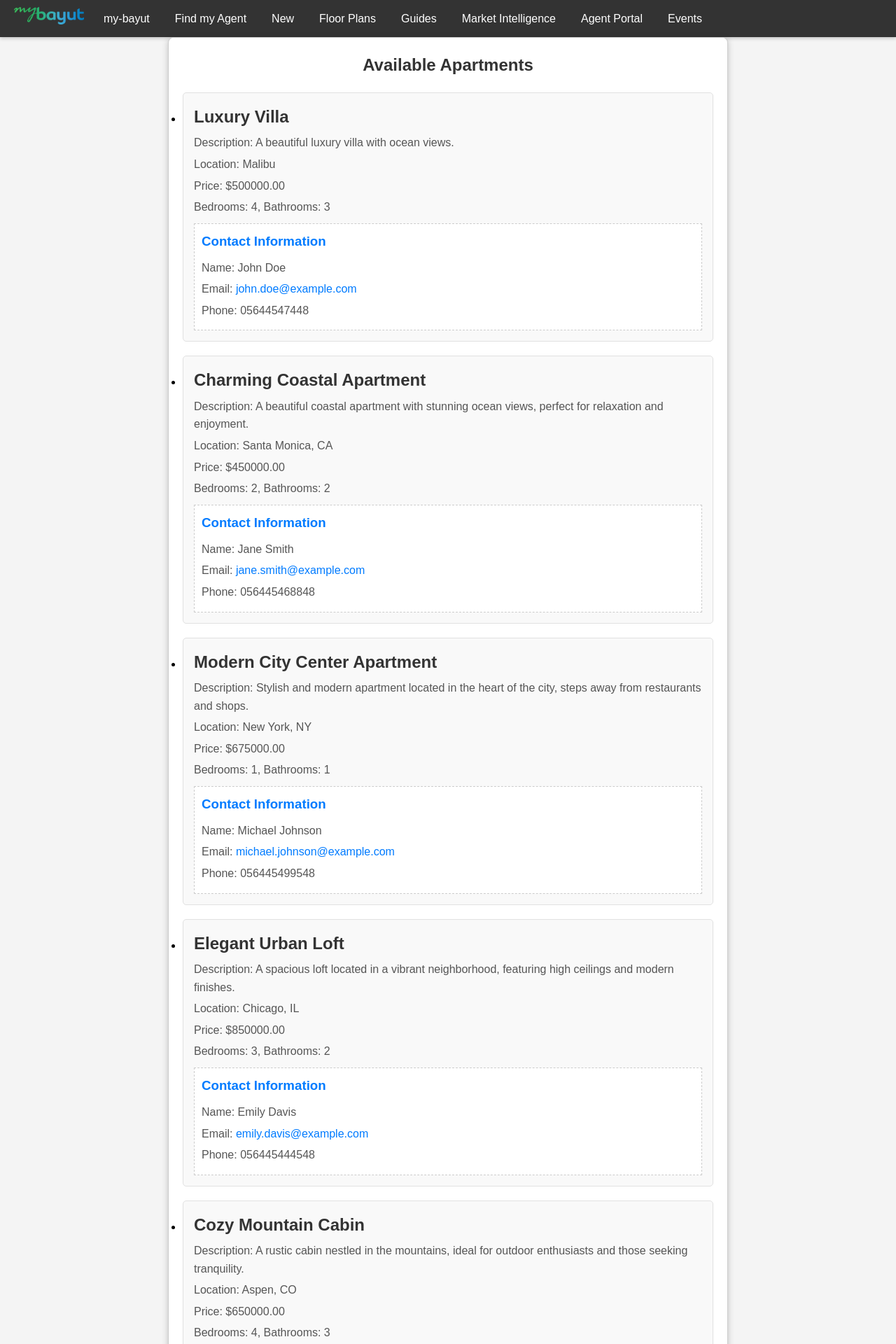
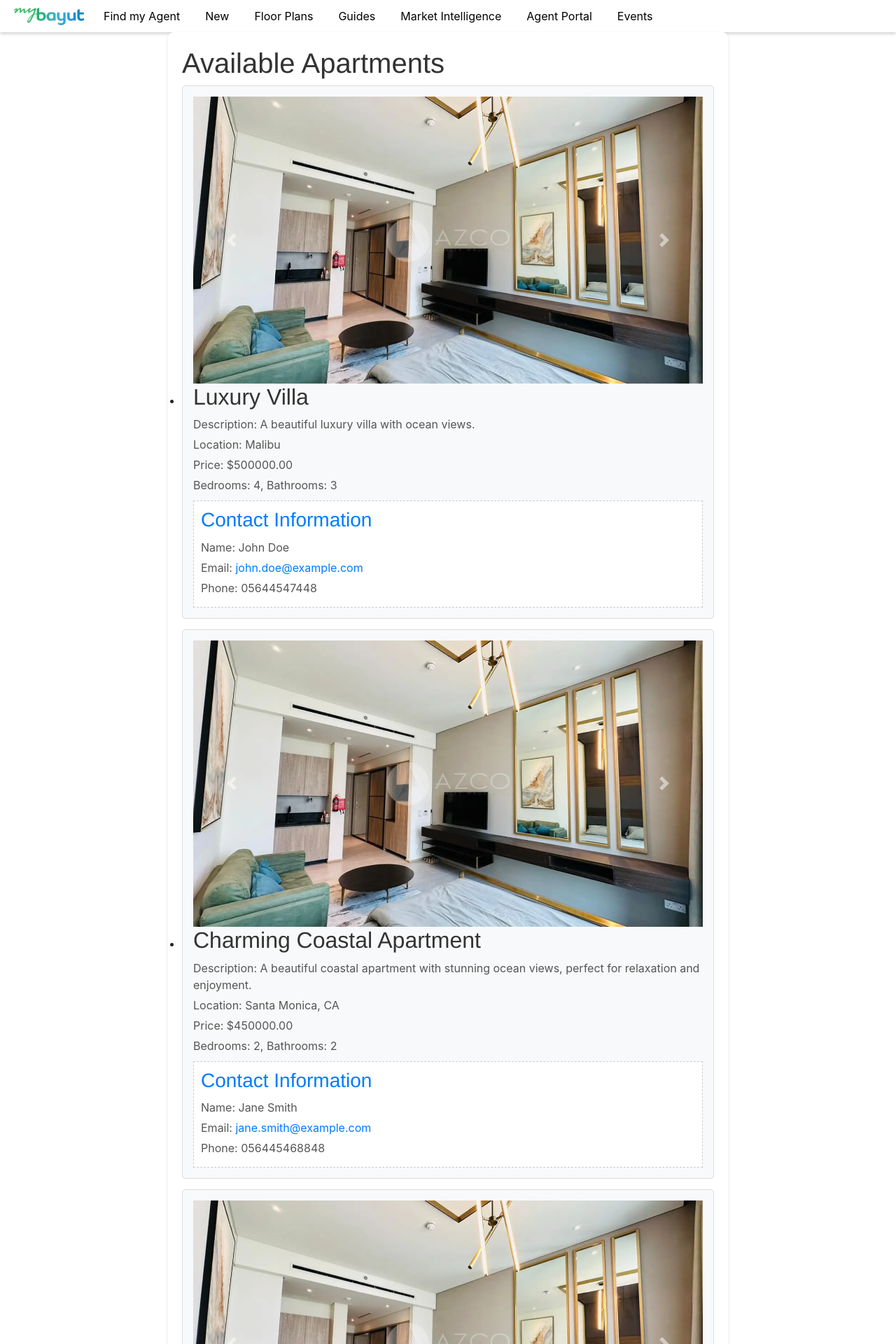
Before and after one commit to keroles-naeem/Get-Apartment, a Django app: template apartments_project/apartments_app/templates/apartment_list.html in a window 1280 px wide. Shown: the top 1920 px of the page at 70% size. Run offline with Django 5.2, Linux system fonts and the light colour scheme; the template is opened without the code that fills it: values that come from a table or form of the project are taken from there, others are empty; data comes from the database, SQL or seed files in the repository; some libraries are stand-ins or nearby versions.

Commit message:
updating Style

```diff
--- a/apartments_project/apartments_app/static/css/style.css
+++ b/apartments_project/apartments_app/static/css/style.css
@@ -7,26 +7,65 @@
 
 /* General body styles */
 body {
-    font-family: Arial, sans-serif; /* Use system default sans-serif font */
-    background-color: #f4f4f4; /* Light background for better visibility */
-    line-height: 1.6; /* Improve readability with line height */
+    font-family: Arial, sans-serif;
+    background-color: #f4f4f4; /* Light background for contrast */
+    line-height: 1.6; /* Improved readability */
+}
+
+/* Navigation styles */
+nav {
+    background-color: #ffff; /* Dark background for navigation */
+    padding: 10px 20px; /* Padding around the navigation */
+    box-shadow: 0 2px 5px rgba(0, 0, 0, 0.2); /* Soft shadow for depth */
+}
+
+nav ul {
+    list-style: none; /* Remove bullets from the list */
+    display: flex; /* Use flexbox for horizontal layout */
+    align-items: center; /* Vertical alignment for items */
+    justify-content: flex-start; /* Align items to the left */
+    margin: 0; /* Reset margin on ul */
+}
+
+nav li {
+    margin-right: 20px; /* Space between list items */
+}
+
+nav li img {
+    max-width: 100px; /* Constrain logo size */
+    height: auto; /* Maintain aspect ratio */
+}
+
+nav a {
+    color: black; /* White text for links */
+    text-decoration: none; /* Remove underline */
+    font-size: 16px; /* Font size for navigation links */
+    padding: 8px; /* Padding around links */
+    transition: background-color 0.3s ease, color 0.3s ease; /* Smooth transition for hover effect */
+}
+
+nav a:hover {
+    color: #67A1A6; /* Lighter text color on hover */
+    border-radius: 4px; /* Slightly round corners */
+    text-decoration: none;
+
 }
 
 /* Section styling */
 section {
-    max-width: 600px;
-    margin: 20px auto; /* Center the section with top/bottom margin */
-    background: white; /* White background for clear contrast */
-    padding: 20px; /* Inner padding for content */
-    border-radius: 8px; /* Rounded corners */
-    box-shadow: 0 2px 10px rgba(0, 0, 0, 0.2); /* Soft shadow for elevation */
+    max-width: 800px; /* Set a max width for the list */
+    margin: auto; /* Center the section */
+    background: white;
+    padding: 20px;
+    border-radius: 8px;
+    box-shadow: 0 2px 5px rgba(0, 0, 0, 0.1); /* Soft shadow for elevation */
 }
 
 /* Heading styles */
-h1 {
-    text-align: center; /* Center the title */
-    color: #333; /* Dark grey color for better readability */
-    margin-bottom: 20px; /* Space below the heading */
+h1, h2, h3 {
+    color: #333; /* Darker color for headings */
+    margin-bottom: 15px; /* Space below headings */
+    font-family: 'Helvetica Neue', Arial, sans-serif; /* Use a more modern font */
 }
 
 /* Form styles */
@@ -103,63 +135,16 @@
     color: #555; /* Dark grey for description text */
 }
 
-/* Navigation styles */
-nav {
-    background-color: #333; /* Dark background for navigation */
-    padding: 10px 20px; /* Padding around the navigation */
-    box-shadow: 0 2px 5px rgba(0, 0, 0, 0.2); /* Soft shadow for depth */
-}
-
-/* Navigation list styles */
-nav ul {
-    list-style: none; /* Remove bullets from the list */
-    display: flex; /* Use flexbox for horizontal layout */
-    align-items: center; /* Vertical alignment for items */
-    justify-content: flex-start; /* Align items to the left */
-}
-
-/* List item styles */
-nav li {
-    margin-right: 20px; /* Space between list items */
-}
-
-/* Logo styles */
-nav li img {
-    max-width: 100px; /* Constrain logo size */
-    height: auto; /* Maintain aspect ratio */
+/* Contact Information Styles */
+.contact-info {
+    margin-top: 10px; /* Space above contact information */
+    padding: 10px;
+    border: 1px dashed #ccc; /* Dashed border for contact info */
+    background-color: #fff; /* White background for contact info */
 }
 
 /* Link styles */
-nav a {
-    color: white; /* White text for links */
-    text-decoration: none; /* Remove underline */
-    font-size: 16px; /* Font size for navigation links */
-    padding: 8px; /* Padding around links */
-    transition: background-color 0.3s ease, color 0.3s ease; /* Smooth transitions */
+a {
+    color: #007bff; /* Link color */
+    text-decoration: none; /* Remove underline from links */
 }
-
-/* Hover effect for links */
-nav a:hover {
-    background-color: #555; /* Darker background on hover */
-    color: #ddd; /* Lighter text color on hover */
-    border-radius: 4px; /* Slightly round corners for visual feedback */
-}
-footer {
-    background-color: #f8f9fa; /* Light grey background */
-    color: #333; /* Dark text color for better contrast */
-    display: flex; /* Use flexbox for layout */
-    justify-content: space-between; /* Space out logo and copyright text */
-    align-items: center; /* Center items vertically */
-    padding: 20px; /* Padding for some space around the content */
-    border-top: 1px solid #e7e7e7; /* Light top border for separation */
-}
-
-.footer-logo img {
-    max-width: 150px; /* Limit the logo width */
-    height: auto; /* Maintain aspect ratio */
-}
-
-.footer-copy p {
-    margin: 0; /* Remove default margin */
-    font-size: 14px; /* Set font size for the copyright text */
-}
--- a/apartments_project/apartments_app/templates/apartment_list.html
+++ b/apartments_project/apartments_app/templates/apartment_list.html
@@ -9,6 +9,29 @@
         <ul>
             {% for apartment in apartments %}
             <li class="apartment">
+          <!-- Carousel -->
+          <div id="myCarousel" class="carousel slide" data-ride="carousel">
+            <div class="carousel-inner">
+                <div class="carousel-item active ratio-16x9">
+                    <img src="{% static 'img/sample1.webp' %}" class="d-block w-100 " alt="First slide">
+                </div>
+                <div class="carousel-item ratio-16x9">
+                    <img src="{% static 'img/sample2.webp' %}" class="d-block w-100 " alt="Second slide">
+                </div>
+                <div class="carousel-item ratio-16x9">
+                    <img src="{% static 'img/sample3.webp' %}" class="d-block w-100 " alt="Third slide">
+                </div>
+            </div>
+            <a class="carousel-control-prev" href="#myCarousel" role="button" data-slide="prev">
+                <span class="carousel-control-prev-icon" aria-hidden="true"></span>
+                <span class="sr-only">Previous</span>
+            </a>
+            <a class="carousel-control-next" href="#myCarousel" role="button" data-slide="next">
+                <span class="carousel-control-next-icon" aria-hidden="true"></span>
+                <span class="sr-only">Next</span>
+            </a>
+        </div>
+        <!-- End of Carousel -->
                 <h2>{{ apartment.title }}</h2>
                 <p>Description: {{ apartment.description }}</p>
                 <p>Location: {{ apartment.location }}</p>
@@ -33,49 +56,44 @@
     {% else %}
         <p>No apartments available at this time.</p>
     {% endif %}
+      <!-- Pagination controls -->
+      <nav aria-label="Page navigation">
+        <ul class="pagination">
+            {% if apartments.has_previous %}
+                <li class="page-item">
+                    <a class="page-link" href="?page=1" aria-label="First">
+                        <span aria-hidden="true">&laquo;&laquo;</span>
+                    </a>
+                </li>
+                <li class="page-item">
+                    <a class="page-link" href="?page={{ apartments.previous_page_number }}" aria-label="Previous">
+                        <span aria-hidden="true">&laquo;</span>
+                    </a>
+                </li>
+            {% endif %}
+
+            {% for num in apartments.paginator.page_range %}
+                {% if apartments.number == num %}
+                    <li class="page-item active" aria-current="page"><span class="page-link">{{ num }}</span></li>
+                {% else %}
+                    <li class="page-item"><a class="page-link" href="?page={{ num }}">{{ num }}</a></li>
+                {% endif %}
+            {% endfor %}
+
+            {% if apartments.has_next %}
+                <li class="page-item">
+                    <a class="page-link" href="?page={{ apartments.next_page_number }}" aria-label="Next">
+                        <span aria-hidden="true">&raquo;</span>
+                    </a>
+                </li>
+                <li class="page-item">
+                    <a class="page-link" href="?page={{ apartments.paginator.num_pages }}" aria-label="Last">
+                        <span aria-hidden="true">&raquo;&raquo;</span>
+                    </a>
+                </li>
+            {% endif %}
+        </ul>
+    </nav>
 </section>
 
-<style>
-    #apartment-list {
-        max-width: 800px; /* Set a max width for the list */
-        margin: auto; /* Center the list in the page */
-        padding: 20px;
-        border: 1px solid #ccc; /* Border around the section */
-        border-radius: 8px; /* Rounded corners for the section */
-    }
-
-    .apartment {
-        margin-bottom: 20px; /* Space between each apartment listing */
-        padding: 15px;
-        border: 1px solid #e1e1e1; /* Border around each apartment */
-        border-radius: 5px; /* Rounded corners for each listing */
-        background-color: #f9f9f9; /* Light background color */
-    }
-
-    .contact-info {
-        margin-top: 10px; /* Space above contact information */
-        padding: 10px;
-        border: 1px dashed #ccc; /* Dashed border for contact info */
-        background-color: #fff; /* White background for contact info */
-    }
-
-    h1, h2, h3 {
-        color: #333; /* Darker color for headings */
-    }
-
-    p {
-        margin: 5px 0; /* Space between paragraphs */
-        color: #555; /* Lighter text color for paragraphs */
-    }
-
-    a {
-        color: #007bff; /* Link color */
-        text-decoration: none; /* Remove underline from links */
-    }
-
-    a:hover {
-        text-decoration: underline; /* Underline links on hover */
-    }
-</style>
-
 {% endblock %}
--- a/apartments_project/apartments_app/templates/base.html
+++ b/apartments_project/apartments_app/templates/base.html
@@ -7,24 +7,33 @@
     <meta name="viewport" content="width=device-width, initial-scale=1.0">
     <title>Apartment Search</title>
 
+    <!-- Preload CSS for better performance -->
+    <link rel="preload" as="style" href="{% static 'css/style.css' %}" onload="this.rel='stylesheet'" />
+    <noscript>
+        <link rel="stylesheet" href="{% static 'css/style.css' %}"> <!-- Fallback for browsers with JS disabled -->
+    </noscript>
 
-    <!-- Include your CSS files here -->
-    <link
-      rel="preload"
-      as="style"
-      href="{% static 'css/style.css' %}"
-      onload="this.rel = 'stylesheet'"
-    />
-
+    <!-- Bootstrap CSS -->
+    <link rel="stylesheet" href="https://stackpath.bootstrapcdn.com/bootstrap/4.5.2/css/bootstrap.min.css">
 </head>
 
-  <body>
-    <!--Header content-->
+<body>
+    <!-- Header content -->
     {% include 'partials/_header.html' %}
 
-    <main>{% block content %} {% endblock %}</main>
+    <main>
+        {% block content %} {% endblock %}
+    </main>
 
-    <!--Footer content-->
+    <!-- Footer content -->
     {% include 'partials/_footer.html' %}
-  </body>
+
+    <!-- jQuery and Bootstrap JS -->
+    <script src="https://code.jquery.com/jquery-3.5.1.slim.min.js"></script>
+    <script src="https://cdn.jsdelivr.net/npm/@popperjs/core@2.9.2/dist/umd/popper.min.js"></script>
+    <script src="https://stackpath.bootstrapcdn.com/bootstrap/4.5.2/js/bootstrap.min.js"></script>
+
+    <!-- Optional: Custom script section for future scripts -->
+    {% block scripts %} {% endblock %}
+</body>
 </html>
--- a/apartments_project/apartments_app/templates/partials/_footer.html
+++ b/apartments_project/apartments_app/templates/partials/_footer.html
@@ -6,4 +6,25 @@
   <article class="footer-copy">
     <p>Copyright &copy; Keroles Naeem</p>
   </article>
+  <style>
+    footer {
+      background-color: #f8f9fa; /* Light grey background */
+      color: #333; /* Dark text color for better contrast */
+      display: flex; /* Use flexbox for layout */
+      justify-content: space-between; /* Space out logo and copyright text */
+      align-items: center; /* Center items vertically */
+      padding: 20px; /* Padding for some space around the content */
+      border-top: 1px solid #e7e7e7; /* Light top border for separation */
+    }
+
+    .footer-logo img {
+      max-width: 150px; /* Limit the logo width */
+      height: auto; /* Maintain aspect ratio */
+    }
+
+    .footer-copy p {
+      margin: 0; /* Remove default margin */
+      font-size: 14px; /* Set font size for the copyright text */
+    }
+  </style>
 </footer>
--- a/apartments_project/apartments_app/templates/partials/_header.html
+++ b/apartments_project/apartments_app/templates/partials/_header.html
@@ -4,7 +4,6 @@
   <ul>
     <li><img src="{% static 'img/logo.png' %}" /></li>
 
-    <li><a href="">my-bayut</a></li>
     <li><a href="">Find my Agent</a></li>
     <li><a href="">New</a></li>
     <li><a href="">Floor Plans</a></li>
```
Also changed, not shown: other parts of apartments_project/apartments_app/static/css/style.css (+13 -20 lines), apartments_project/apartments_app/templates/index.html (deleted, +0 -48 lines), apartments_project/apartments_app/views.py (+10 -2 lines).
